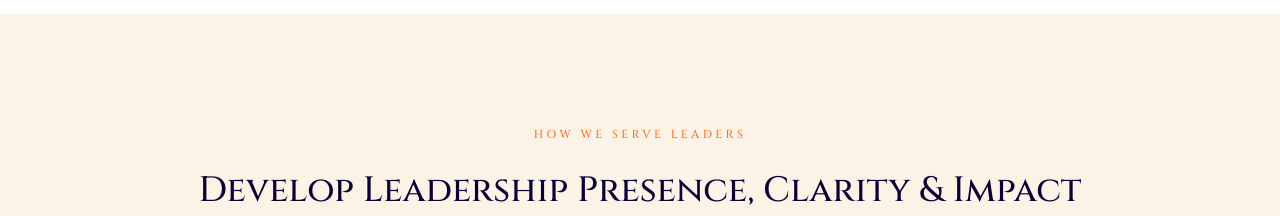
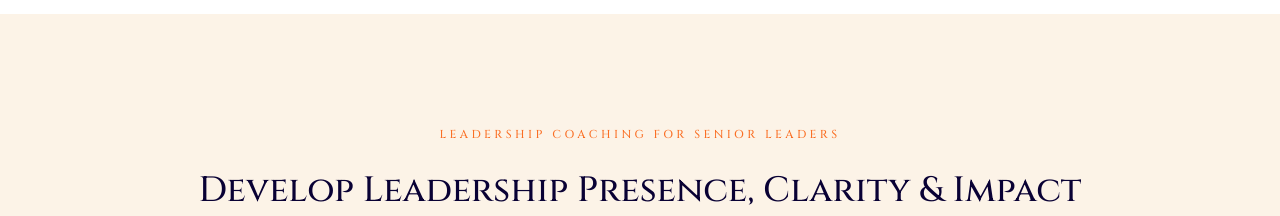
Before and after one commit to gb-tlt/github-importer, a React (Vite) app: page / in a window 1280 px wide. Shown: the part 5080-5296 px from the top of the page. Built offline with nearby package versions, Linux system fonts and the light colour scheme; no server answers; the database is empty; a web font is replaced by a local one.

Commit message:
Changes
Co-authored-by: gb-tlt <283068845+gb-tlt@users.noreply.github.com>

```diff
--- a/src/pages/Home.jsx
+++ b/src/pages/Home.jsx
@@ -81,7 +81,7 @@ const defaults = {
     ],
   },
   services: {
-    label: 'How We Serve Leaders',
+    label: 'LEADERSHIP COACHING FOR SENIOR LEADERS',
     title: 'Develop Leadership Presence, Clarity & Impact Without Losing Yourself',
     subtitle: 'Same methodology. Different pathways to integration.',
     linkText: 'Compare All Programs',
```
